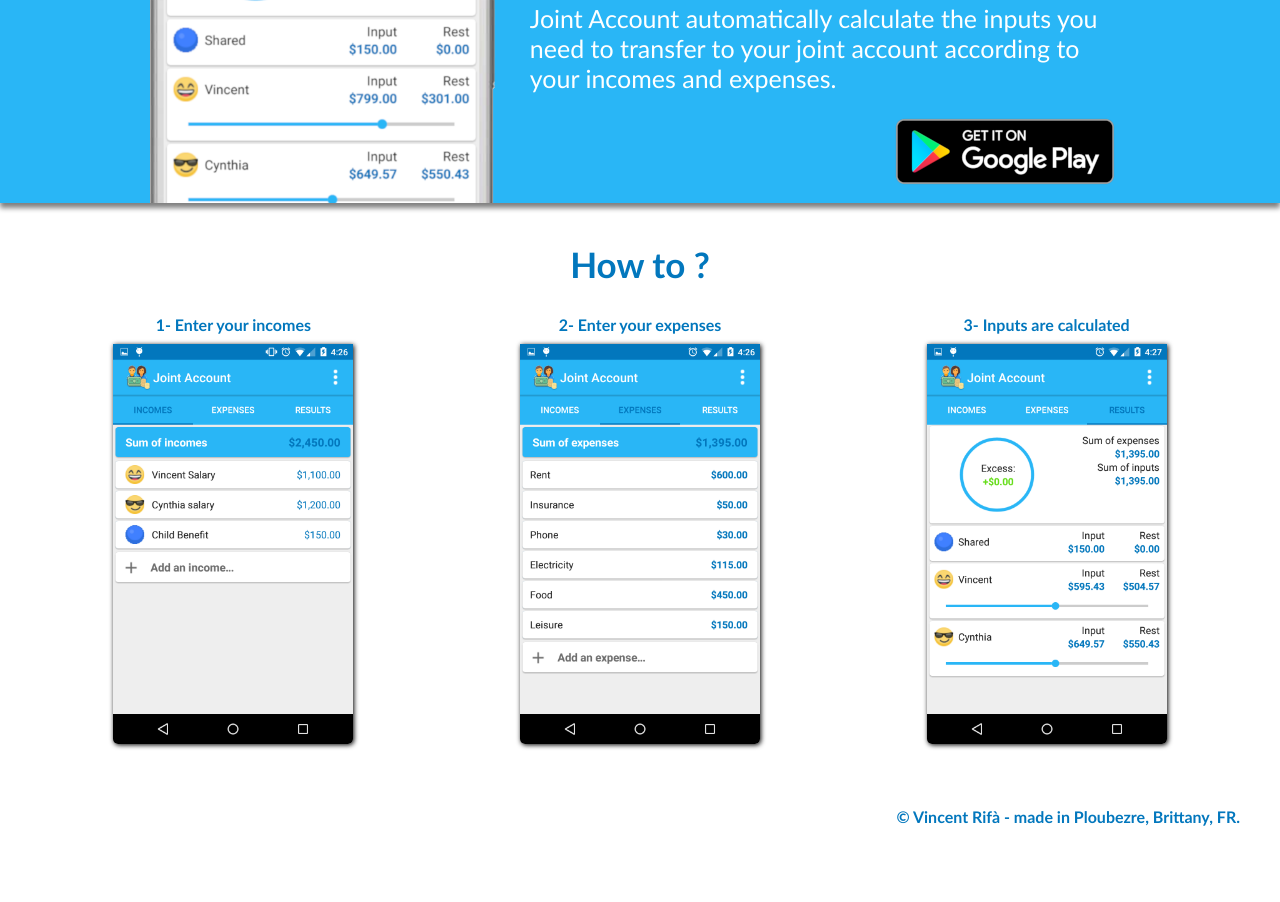
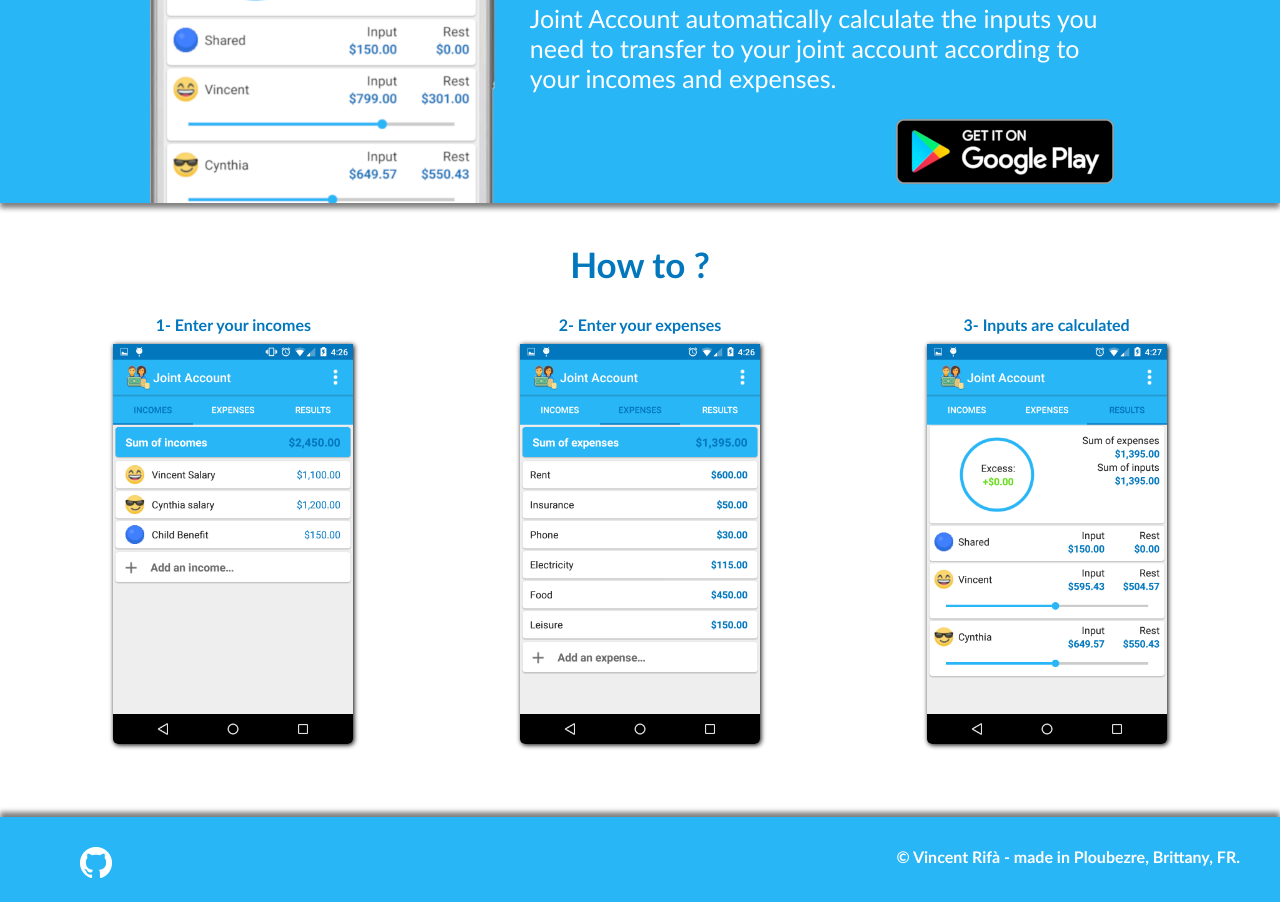
Before and after one commit to ArtemusKimen/ArtemusKimen.github.io, a plain HTML site: page CompteCommun/index.html in a window 1280 px wide. Shown: the part 377-1279 px from the top of the page. Before the commit the page ends 1233 px from the top, so only its background shows below. Drawn offline with Linux system fonts and the light colour scheme.

Commit message:
Changing Footer + Adding icon

```diff
--- a/CompteCommun/index.css
+++ b/CompteCommun/index.css
@@ -57,7 +57,7 @@
 #bottom{
 	padding-top: 40px;
 	color: #0277BD;
-	padding-bottom: 30px;
+	padding-bottom: 40px;
 }
 
 h3 {
@@ -84,10 +84,20 @@
 }
 
 footer {
+	display: flex;
+	justify-content: space-between;
+	background-color: #29B6F6;
+	padding-left: 40px;
 	padding-right: 40px;
+	padding-top: 30px;
 	padding-bottom: 20px;
-	color: #0277BD;
-	text-align: right;
+	color: white;
+	box-shadow: 0px -5px 5px grey;
+}
+
+#github {
+	margin-right: 40px;
+	margin-left: 40px;
 }
 
 /****************************
--- a/CompteCommun/index.html
+++ b/CompteCommun/index.html
@@ -3,6 +3,7 @@
 <meta charset="utf-8">
 <head>
     <title>Joint Account</title>
+    <link rel="shortcut icon" type="image/x-icon" href="img/favicon.ico">
     <link rel="stylesheet" href="index.css">
 </head>
 
@@ -39,6 +40,8 @@
 	</div>
 
 	<footer>
+		<a href="https://github.com/ArtemusKimen/CompteCommun" id="github"><img src="img/GitHub-Mark-Light-32px.png" alt="" /></a>
+
 		<h4>© Vincent Rifà - made in Ploubezre, Brittany, FR.</h4>
 	</footer>
 
```
Also changed, not shown: CompteCommun/img/GitHub-Mark-Light-32px.png (added), CompteCommun/img/favicon.ico (added).
